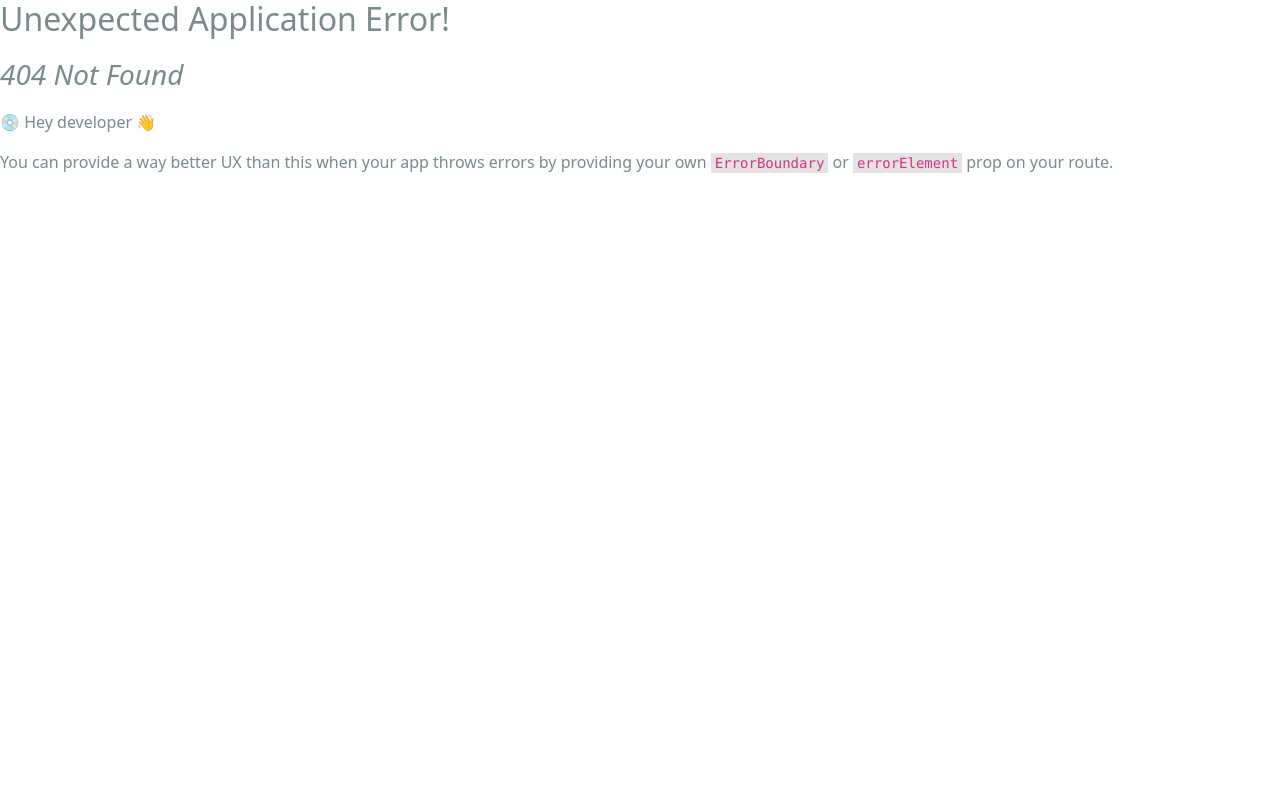
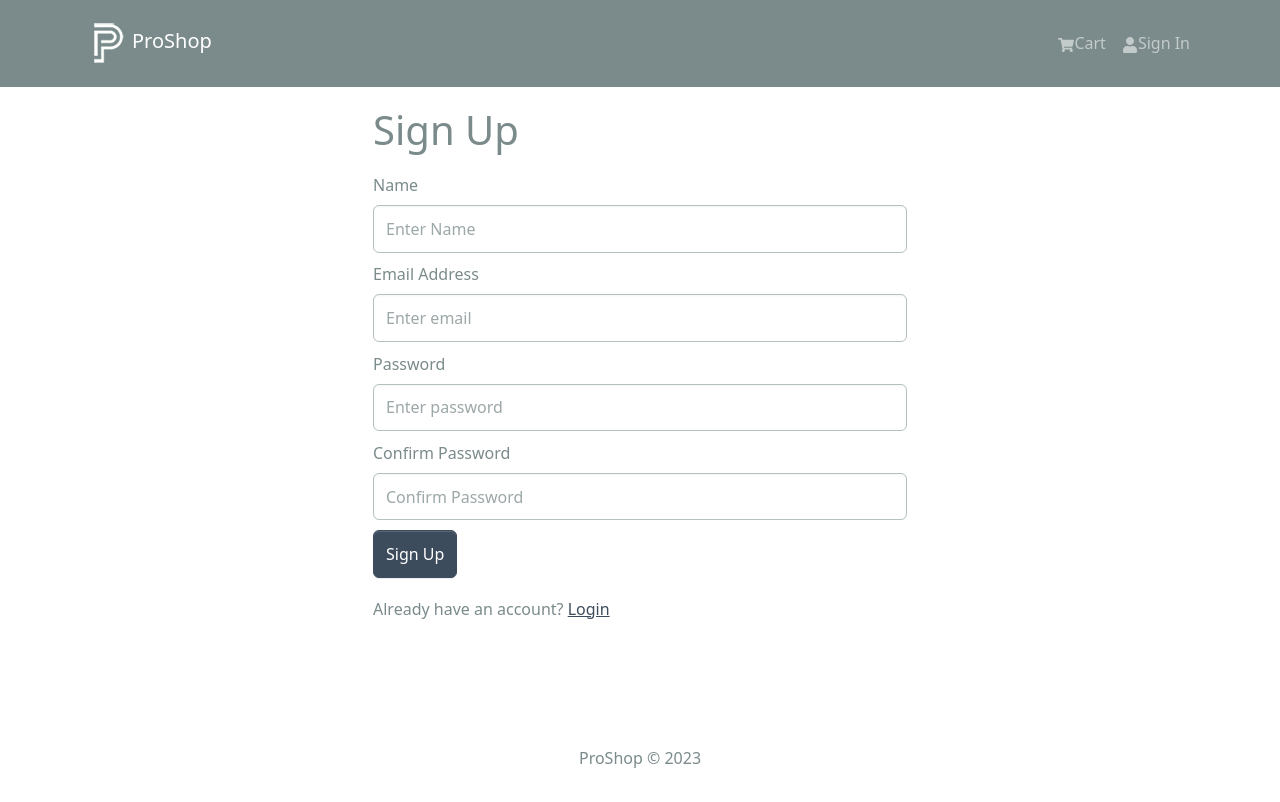
Before and after one commit to mohitkhamarim24/ProShops, a React (Create React App) app in the folder frontend/: page /register in a window 1280 px wide. Before the commit this address had no page. Shown: the top 802 px of the page. Built offline with nearby package versions, Linux system fonts and the light colour scheme.

Commit message:
Completed User Authentication

```diff
--- a/frontend/package.json
+++ b/frontend/package.json
@@ -18,6 +18,7 @@
     "react-router-bootstrap": "^0.26.2",
     "react-router-dom": "^6.20.0",
     "react-scripts": "5.0.1",
+    "react-toastify": "^10.0.4",
     "web-vitals": "^2.1.4"
   },
   "scripts": {
--- a/frontend/src/App.js
+++ b/frontend/src/App.js
@@ -3,9 +3,12 @@
 import { Outlet } from 'react-router-dom';
 import Header from './components/Header';
 import Footer from './components/Footer';
+import { ToastContainer } from 'react-toastify'
+import 'react-toastify/dist/ReactToastify.css';
 const App = () => {
   return (
     <>
+    <ToastContainer />
       <Header />
       <main className="py-3">
         <Container>
@@ -13,6 +16,7 @@
         </Container>
       </main>
       <Footer/>
+
     </>
   );
 };
--- /dev/null
+++ b/frontend/src/components/FormContainer.jsx
@@ -0,0 +1,15 @@
+import {Container,Row,Col} from 'react-bootstrap'
+
+const FormContainer = ({children}) => {
+  return (
+<Container>
+    <Row className='justify-content-md-center'>
+        <Col xs={12} md = {6}>
+            {children}
+        </Col>
+    </Row>
+</Container>
+  )
+}
+
+export default FormContainer
--- a/frontend/src/components/Header.jsx
+++ b/frontend/src/components/Header.jsx
@@ -1,10 +1,28 @@
-import {Badge, Navbar, Nav, Container } from 'react-bootstrap';
+import { useNavigate } from 'react-router-dom';
+import {Badge, Navbar, Nav, Container, NavDropdown } from 'react-bootstrap';
 import { FaShoppingCart, FaUser } from 'react-icons/fa';
 import {LinkContainer} from 'react-router-bootstrap';
-import { useSelector } from 'react-redux';
+import { useSelector,useDispatch} from 'react-redux';
+import { useLogoutMutation } from '../slices/userApiSlice';
+import {logout} from '../slices/authSlice';
 import logo from '../assets/logo.png'
 const Header = () => {
-const {cartItems} =useSelector((state) => state.cart)
+const {cartItems} =useSelector((state) => state.cart);
+const {userInfo} =useSelector((state) => state.auth);
+const dispatch = useDispatch();
+const navigate = useNavigate();
+
+const [logoutApicall] = useLogoutMutation();
+
+const logoutHandler = async()=> {
+  try{
+    await logoutApicall().unwrap();
+    dispatch(logout());
+    navigate('/login');
+  }catch(err){
+     console.log(err);
+  }
+}
   return (
     <div>
       <Navbar bg="dark" variant="dark" expand="lg" collapseOnSelect>
@@ -32,11 +50,24 @@
                 }
               </Nav.Link>
               </LinkContainer>
-              <LinkContainer to ='/login'>
-              <Nav.Link>
-                <FaUser />Sign In
-              </Nav.Link>
-              </LinkContainer>
+              {userInfo ? (
+                <NavDropdown title={userInfo.name} id="username">
+                <NavDropdown.Item>
+                  <LinkContainer to="/profile">
+                    <span>Profile</span>
+                  </LinkContainer>
+                </NavDropdown.Item>
+                <NavDropdown.Item onClick={logoutHandler}>Logout</NavDropdown.Item>
+              </NavDropdown>
+
+              ):(
+                <LinkContainer to ='/login'>
+                <Nav.Link>
+                  <FaUser />Sign In
+                </Nav.Link>
+                </LinkContainer>
+              )}
+
             </Nav>
           </Navbar.Collapse>
         </Container>
--- a/frontend/src/index.js
+++ b/frontend/src/index.js
@@ -17,6 +17,8 @@
 import HomeScreen from './screens/HomeScreen';
 import ProductScreen from './screens/ProductScreen';
 import CartScreen from './screens/CartScreen';
+import LoginScreen from './screens/LoginScreen';
+import RegisterScreen from './screens/RegisterScreen';
 
 const router = createBrowserRouter(
   createRoutesFromElements(
@@ -24,6 +26,8 @@
       <Route index={true} path="/" element={<HomeScreen/>}/>
       <Route path='/product/:id'element={<ProductScreen/>}/>
       <Route path='/cart' element={<CartScreen/>}/>
+      <Route path='/login' element={<LoginScreen />} />
+      <Route path='/register' element={<RegisterScreen />} />
     </Route>
   )
 )
--- /dev/null
+++ b/frontend/src/screens/LoginScreen.jsx
@@ -0,0 +1,88 @@
+import { useState, useEffect } from 'react';
+import { Link, useLocation, useNavigate } from 'react-router-dom';
+import { Form, Button, Row, Col } from 'react-bootstrap';
+import { useDispatch, useSelector } from 'react-redux';
+import Loader from '../components/Loader';
+import FormContainer from '../components/FormContainer';
+
+import { useLoginMutation } from '../slices/userApiSlice';
+import { setCredentials } from '../slices/authSlice';
+import { toast } from 'react-toastify';
+
+const LoginScreen = () => {
+  const [email, setEmail] = useState('');
+  const [password, setPassword] = useState('');
+
+  const dispatch = useDispatch();
+  const navigate = useNavigate();
+
+  const [login, { isLoading }] = useLoginMutation();
+
+  const { userInfo } = useSelector((state) => state.auth);
+
+  const { search } = useLocation();
+  const sp = new URLSearchParams(search);
+  const redirect = sp.get('redirect') || '/';
+
+  useEffect(() => {
+    if (userInfo) {
+      navigate(redirect);
+    }
+  }, [navigate, redirect, userInfo]);
+
+  const submitHandler = async (e) => {
+    e.preventDefault();
+    try {
+      const res = await login({ email, password }).unwrap();
+      dispatch(setCredentials({ ...res }));
+      navigate(redirect);
+    } catch (err) {
+      toast.error('Invalid email or password');
+    }
+  };
+
+  return (
+    <FormContainer>
+      <h1>Sign In</h1>
+
+      <Form onSubmit={submitHandler}>
+        <Form.Group className='my-2' controlId='email'>
+          <Form.Label>Email Address</Form.Label>
+          <Form.Control
+            type='email'
+            placeholder='Enter email'
+            value={email}
+            onChange={(e) => setEmail(e.target.value)}
+          ></Form.Control>
+        </Form.Group>
+
+        <Form.Group className='my-2' controlId='password'>
+          <Form.Label>Password</Form.Label>
+          <Form.Control
+            type='password'
+            placeholder='Enter password'
+            value={password}
+            onChange={(e) => setPassword(e.target.value)}
+          ></Form.Control>
+        </Form.Group>
+
+        <Button disabled={isLoading} type='submit' variant='primary'>
+          Sign In
+        </Button>
+
+        {isLoading && <Loader />}
+      </Form>
+
+      <Row className='py-3'>
+        <Col>
+          New Customer?{' '}
+          <Link to={redirect ? `/register?redirect=${redirect}` : '/register'}>
+            Register
+          </Link>
+        </Col>
+      </Row>
+    </FormContainer>
+  );
+};
+
+export default LoginScreen;
--- /dev/null
+++ b/frontend/src/screens/RegisterScreen.jsx
@@ -0,0 +1,115 @@
+import { useState, useEffect } from 'react';
+import { Link, useLocation, useNavigate } from 'react-router-dom';
+import { Form, Button, Row, Col } from 'react-bootstrap';
+import { useDispatch, useSelector } from 'react-redux';
+import Loader from '../components/Loader';
+import FormContainer from '../components/FormContainer';
+
+import { useRegisterMutation } from '../slices/userApiSlice';
+import { setCredentials } from '../slices/authSlice';
+import { toast } from 'react-toastify';
+
+const RegisterScreen = () => {
+  const [name, setName] = useState('');
+  const [email, setEmail] = useState('');
+  const [password, setPassword] = useState('');
+  const [confirmPassword, setconfirmPassword] = useState('');
+
+  const dispatch = useDispatch();
+  const navigate = useNavigate();
+
+  const [register, { isLoading }] = useRegisterMutation();
+
+  const { userInfo } = useSelector((state) => state.auth);
+
+  const { search } = useLocation();
+  const sp = new URLSearchParams(search);
+  const redirect = sp.get('redirect') || '/';
+
+  useEffect(() => {
+    if (userInfo) {
+      navigate(redirect);
+    }
+  }, [navigate, redirect, userInfo]);
+
+  const submitHandler = async (e) => {
+    e.preventDefault();
+    if(password!==confirmPassword){
+        toast.error('Password do not match');
+        return;
+    }else{
+        try {
+            const res = await register({name,email,password }).unwrap();
+            dispatch(setCredentials({ ...res }));
+            navigate(redirect);
+          } catch (err) {
+            toast.error(err?.data?.message||err.error);
+          }
+    }
+
+  };
+
+  return (
+    <FormContainer>
+      <h1>Sign Up</h1>
+
+      <Form onSubmit={submitHandler}>
+      <Form.Group className='my-2' controlId='name'>
+          <Form.Label>Name</Form.Label>
+          <Form.Control
+            type='name'
+            placeholder='Enter Name'
+            value={name}
+            onChange={(e) => setName(e.target.value)}
+          ></Form.Control>
+        </Form.Group>
+        <Form.Group className='my-2' controlId='email'>
+          <Form.Label>Email Address</Form.Label>
+          <Form.Control
+            type='email'
+            placeholder='Enter email'
+            value={email}
+            onChange={(e) => setEmail(e.target.value)}
+          ></Form.Control>
+        </Form.Group>
+
+        <Form.Group className='my-2' controlId='password'>
+          <Form.Label>Password</Form.Label>
+          <Form.Control
+            type='password'
+            placeholder='Enter password'
+            value={password}
+            onChange={(e) => setPassword(e.target.value)}
+          ></Form.Control>
+        </Form.Group>
+
+        <Form.Group className='my-2' controlId='confirmPassword'>
+          <Form.Label>Confirm Password</Form.Label>
+          <Form.Control
+            type='password'
+            placeholder='Confirm Password'
+            value={confirmPassword}
+            onChange={(e) => setconfirmPassword(e.target.value)}
+          ></Form.Control>
+        </Form.Group>
+
+        <Button disabled={isLoading} type='submit' variant='primary'>
+          Sign Up
+        </Button>
+
+        {isLoading && <Loader />}
+      </Form>
+
+      <Row className='py-3'>
+        <Col>
+          Already have an account?{' '}
+          <Link to={redirect ? `/login?redirect=${redirect}` : '/login'}>
+            Login
+          </Link>
+        </Col>
+      </Row>
+    </FormContainer>
+  );
+};
+
+export default RegisterScreen;
--- /dev/null
+++ b/frontend/src/slices/authSlice.js
@@ -0,0 +1,23 @@
+import { createSlice } from "@reduxjs/toolkit";
+const initialState = {
+    userInfo: localStorage.getItem('userInfo') ? JSON.parse(localStorage.getItem('userInfo')):null,
+}
+
+const authSlice = createSlice ({
+
+    name:'auth',
+    initialState,
+    reducers: {
+        setCredentials:(state,action) => {
+            state.userInfo = action.payload;
+            localStorage.setItem('userInfo' , JSON.stringify(action.payload));
+
+        },
+        logout:(state,action)=>{
+            state.userInfo = null;
+            localStorage.removeItem('userInfo');
+        }
+    }
+});
+export const {setCredentials,logout} = authSlice.actions;
+export default authSlice.reducer;
--- /dev/null
+++ b/frontend/src/slices/userApiSlice.js
@@ -0,0 +1,29 @@
+import {USERS_URL} from "../constants";
+import { apiSlice } from "./apiSlices";
+export const usersApiSlice = apiSlice.injectEndpoints({
+    endpoints:(builder) =>({
+        login:builder.mutation({
+            query : (data)=> ({
+                url: `${USERS_URL}/auth`,
+                method :'POST',
+                body:data,
+            }),
+        }),
+    register:builder.mutation({
+        query : (data) =>({
+            url: `${USERS_URL}`,
+            method:'POST',
+            body:data,
+        }),
+    }),
+
+        logout: builder.mutation({
+            query: () =>({
+                url:`${USERS_URL}/logout`,
+                method :'POST',
+            })
+        })
+
+    }),
+});
+export const {useLoginMutation,useLogoutMutation,useRegisterMutation} = usersApiSlice;
--- a/frontend/src/store.js
+++ b/frontend/src/store.js
@@ -1,12 +1,14 @@
 import { configureStore } from '@reduxjs/toolkit';
 import {apiSlice} from './slices/apiSlices';
 import cartSliceReducer from './slices/cartSlices'
+import authSliceReducer from './slices/authSlice';
 
 const store = configureStore({
 
     reducer:{
         [apiSlice.reducerPath]:apiSlice.reducer,
         cart: cartSliceReducer,
+        auth: authSliceReducer,
     },
     middleware: (getDefaultMiddleware) => getDefaultMiddleware().concat(apiSlice.middleware),
     devTools : true,
```
Also changed, not shown: 1 other file (tests, documents, lock files or other folders).
